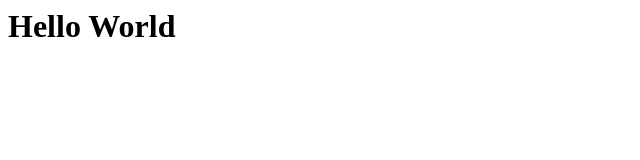
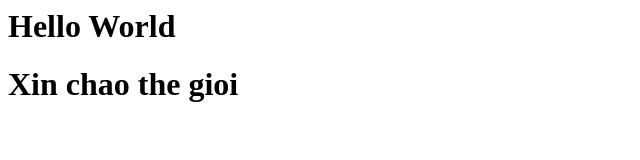
Before and after one commit to Yesod2810/Calculator, a plain HTML site: page index.html in a window 1280 px wide. Shown: the whole page, without its empty margins (0-640 px from the left). Drawn offline with Linux system fonts and the light colour scheme.

Commit message:
Update index.html

```diff
--- a/index.html
+++ b/index.html
@@ -1 +1,2 @@
 <h1>Hello World</h1>
+<h1>Xin chao the gioi</h1>
```
